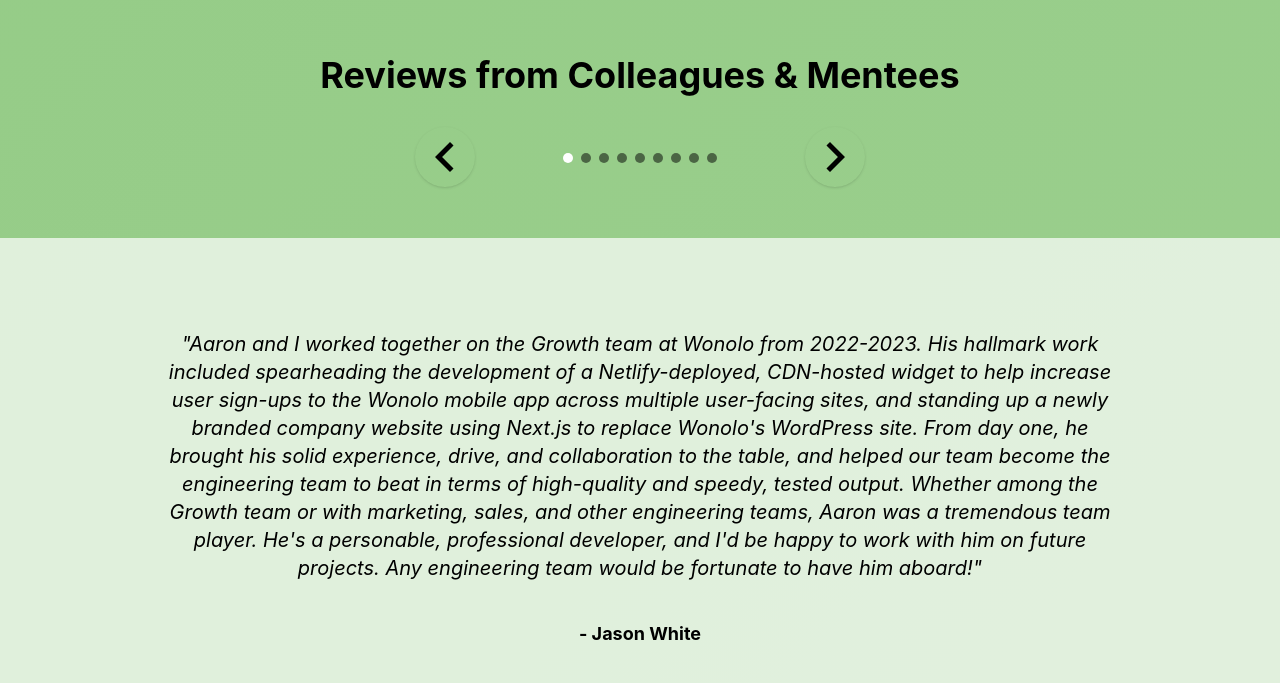
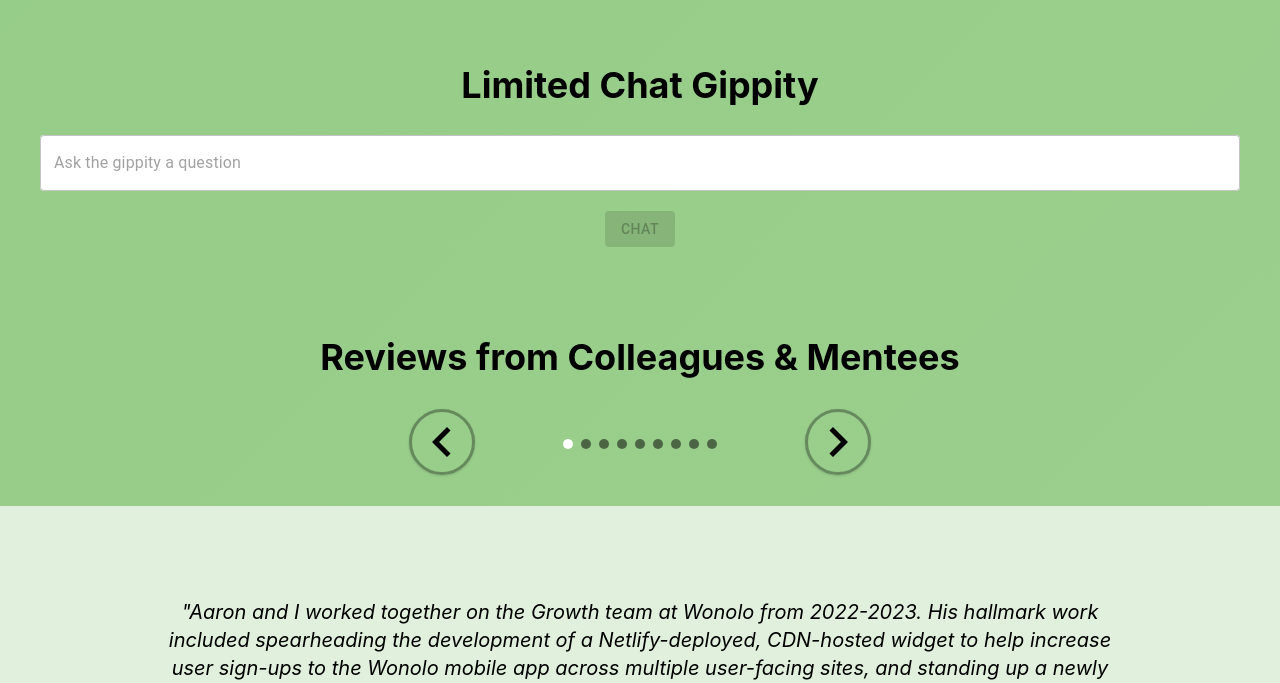
Before and after one commit to y04nqt/y04nqt.github.io, a React (Create React App) app: page / in a window 1280 px wide. Shown: the part 775-1458 px from the top of the page. Built offline with nearby package versions, Linux system fonts and the light colour scheme; no server answers.

Commit message:
added openai chat box

```diff
--- a/src/components/Button.tsx
+++ b/src/components/Button.tsx
@@ -7,6 +7,7 @@ interface IButtonProps {
   className?: string;
   startIcon?: React.ReactNode;
   endIcon?: React.ReactNode;
+  disabled?: boolean;
   onClick?: () => any;
   variant?: "text" | "outlined" | "contained";
   color?: "inherit" | "primary" | "secondary" | "success" | "error" | "info" | "warning" | undefined;
--- /dev/null
+++ b/src/components/OpenAI.tsx
@@ -0,0 +1,56 @@
+import { useState } from "react";
+import Button from "./Button";
+import { TextField } from "@mui/material";
+
+const { Configuration, OpenAIApi } = require("openai");
+
+const OpenAI = () => {
+  const configuration = new Configuration({
+    apiKey: process.env.REACT_APP_OPEN_AI_KEY,
+  });
+  const [input, setInput] = useState("");
+  const [output, setOutput] = useState("");
+  const openai = new OpenAIApi(configuration);
+
+  const getResponse = async () => {
+    const response = await openai.createCompletion({
+      model: "text-davinci-003",
+      prompt: input,
+      temperature: 0,
+      max_tokens: 42,
+    });
+    let res = response.data.choices[0].text as string;
+    if (!res.slice(-1).match(/[.?!]/)) {
+      res = `${res}... Sorry token limit reached. This isn't free, so please have mercy. 🙏`;
+    }
+    setOutput(res);
+  };
+
+  return (
+    <section className="p-10">
+      <h2 className="mt-0 text-4xl">Limited Chat Gippity</h2>
+      <div className="flex flex-col">
+        <TextField
+          variant="outlined"
+          className="mb-4 bg-white rounded"
+          onChange={(e) => setInput(e.target.value)}
+          placeholder="Ask the gippity a question"
+        />
+        <Button
+          className="self-center !my-5"
+          variant="contained"
+          disabled={input.length < 1}
+          onClick={() => getResponse()}
+          text="CHAT"
+        />
+        {output.length !== 0 && (
+          <p className="p-5 mt-0 mb-0 text-white bg-gray-800 border-solid shadow-xl border-1 rounded-xl">
+            {output}
+          </p>
+        )}
+      </div>
+    </section>
+  );
+};
+
+export default OpenAI;
--- a/src/components/SlideShow.tsx
+++ b/src/components/SlideShow.tsx
@@ -38,14 +38,14 @@ const SlideShow = ({ data }: IProps) => {
               idx1 === currentSlide ? "" : "right-[1000%]"
             }`}
           >
-            <div className="flex justify-center gap-20 mb-10">
+            <div className="flex justify-center gap-20 mb-5">
               <button
                 className="p-2 bg-transparent border-none rounded-xl"
                 onClick={decrementSlide}
                 tabIndex={idx1 !== currentSlide ? -1 : 0}
                 aria-label="slide left"
               >
-                <ChevronLeftIcon className="transition-shadow duration-300 hover:transition-shadow hover:duration-300 shadow hover:shadow-xl !text-6xl rounded-full" />
+                <ChevronLeftIcon className="transition-shadow duration-300 hover:transition-shadow hover:duration-300 shadow hover:shadow-xl !text-6xl rounded-full border-solid border-1 border-[#00000055]" />
               </button>
               <ol className="flex items-center gap-2 p-0 list-none">
                 {data.map((item, idx) => (
@@ -67,7 +67,7 @@ const SlideShow = ({ data }: IProps) => {
                 tabIndex={idx1 !== currentSlide ? -1 : 0}
                 aria-label="slide right"
               >
-                <ChevronRightIcon className="transition-shadow duration-300 hover:transition-shadow hover:duration-300 shadow hover:shadow-xl !text-6xl rounded-full" />
+                <ChevronRightIcon className="transition-shadow duration-300 hover:transition-shadow hover:duration-300 shadow hover:shadow-xl !text-6xl rounded-full border-solid border-1 border-[#00000055]" />
               </button>
             </div>
             <div
--- a/src/pages/MainPage.tsx
+++ b/src/pages/MainPage.tsx
@@ -1,6 +1,7 @@
 import HowThisWasMade from "../components/HowThisWasMade";
 import LilFooter from "../components/LilFooter";
 import MainSection from "../components/MainSection";
+import OpenAI from "../components/OpenAI";
 import QuotesSection from "../components/QuotesSection";
 import WakatimeChart from "../components/WakatimeChart";
 import WorkSection from "../components/WorkSection";
@@ -10,6 +11,7 @@ export default function MainPage() {
     <>
       <MainSection />
       <div className="w-full h-full bg-blue" />
+      <OpenAI />
       <QuotesSection />
       <WorkSection />
       <WakatimeChart />
```
